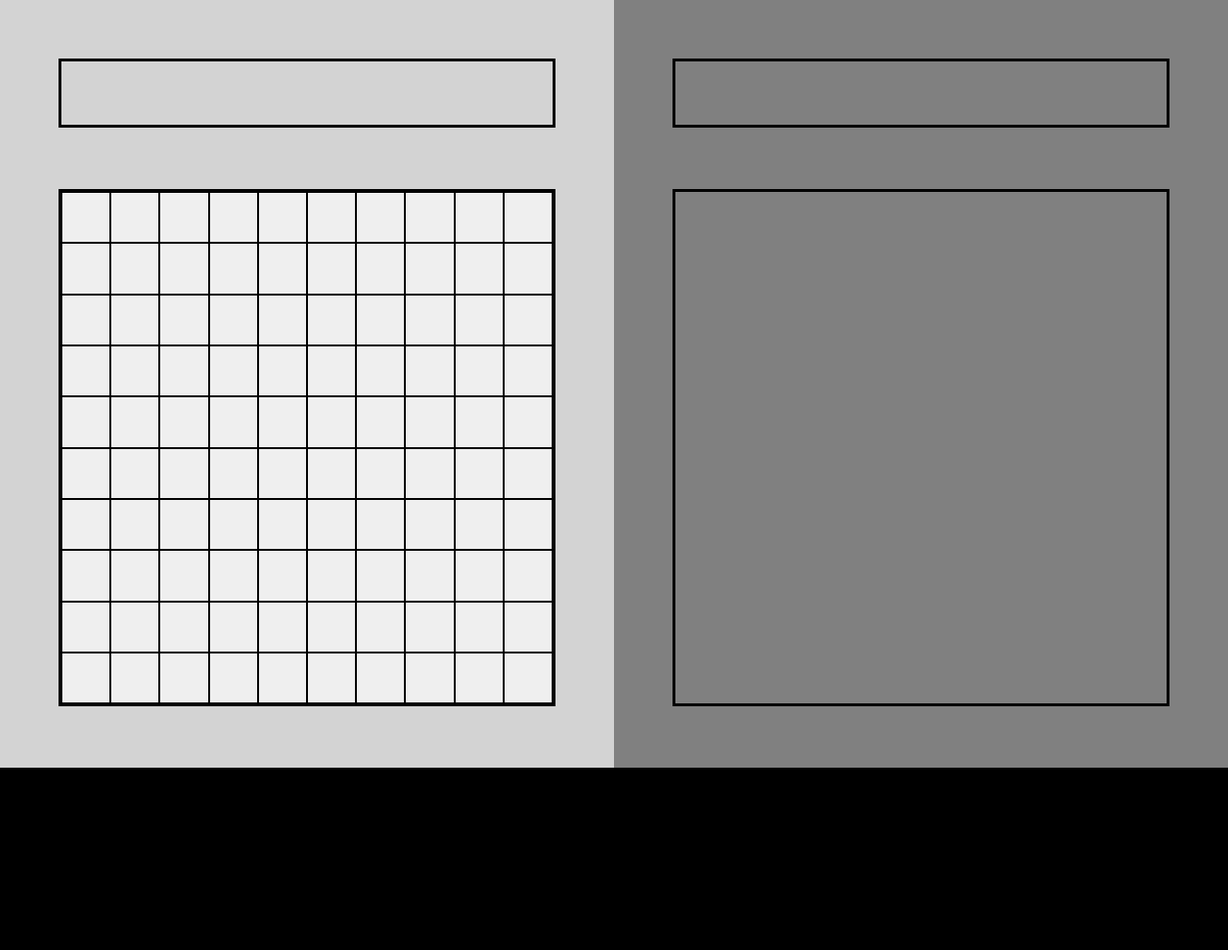
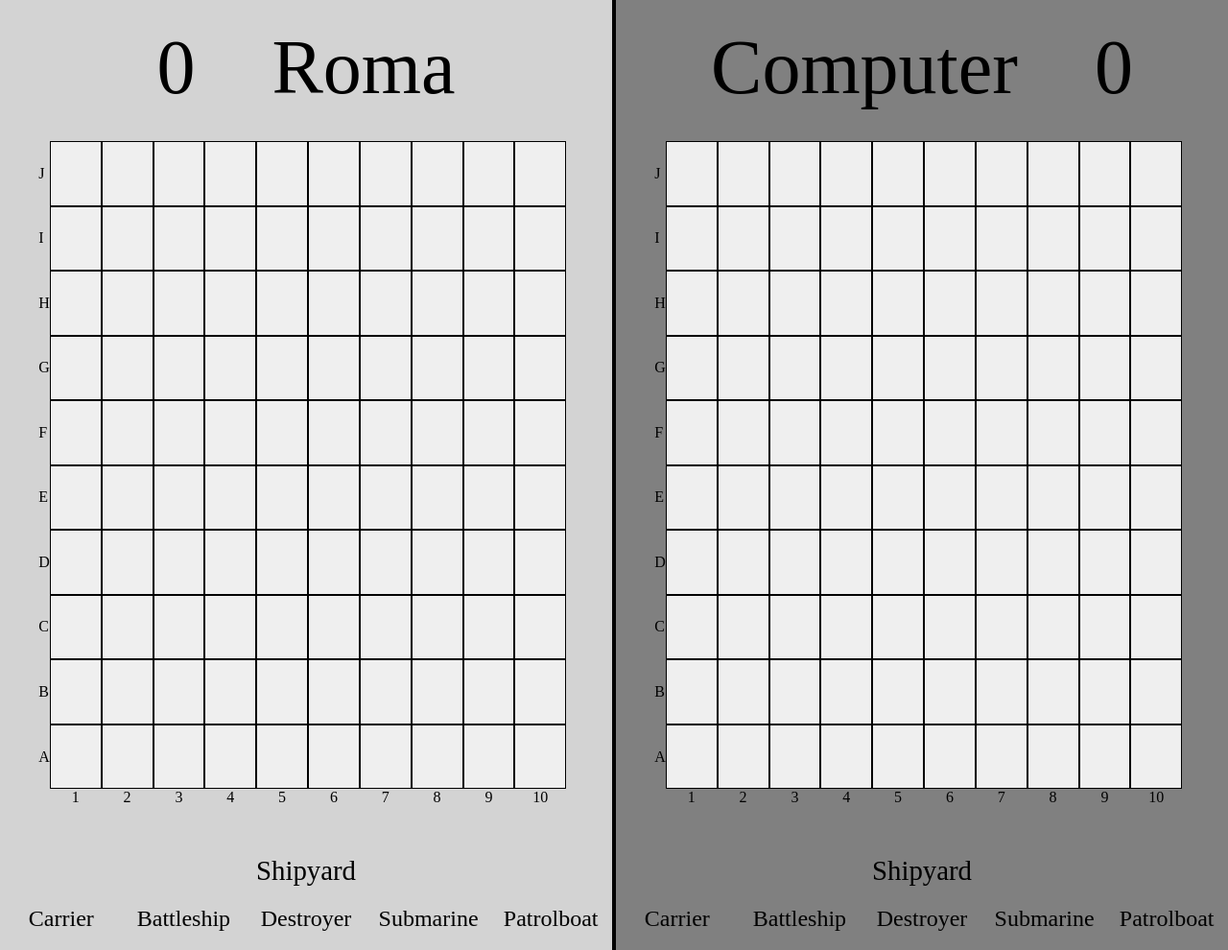
Before and after one commit to gerby876/TOP_battle, a website built with webpack: page src/template.html in a window 1280 px wide. Shown: the whole page at 96% size. Before the commit the page ends 800 px from the top, so only its background shows below. Built offline with nearby package versions, Linux system fonts and the light colour scheme.

Commit message:
Work on styling add shipyard add score change board size change font sizes for player name score and ships

```diff
--- a/src/style.css
+++ b/src/style.css
@@ -10,35 +10,78 @@ body {
 .player1 {
   background-color: lightgray;
   display: grid;
-  grid-template-rows: 1fr 5fr;
+  grid-template-rows: 1fr 8fr 1fr;
+  border-right: solid;
+  border-width: 2px;
 }
 
 .player2 {
+  border-left: solid;
+  border-width: 2px;
   background-color: gray;
   display: grid;
-  grid-template-rows: 1fr 5fr;
+  grid-template-rows: 1fr 8fr 1fr;
+}
+
+.header {
+  width: 100%;
+  justify-self: center;
+  align-self: end;
+  height: 75%;
+  display: flex;
+  justify-content: center;
+}
+
+.score1 {
+  font-size: 5em;
+  padding-right: 1em;
+}
+
+.score2 {
+  font-size: 5em;
+  padding-left: 1em;
 }
 
 .name {
-  border: solid;
-  width: 80%;
-  justify-self: center;
-  align-self: end;
-  height: 50%;
+  font-size: 5em;
 }
 
 .board {
-  border: solid;
-  border-color: black;
-  width: 80%;
-  height: 80%;
-  align-self: center;
-  justify-self: center;
+  width: 90%;
+  height: 90%;
   display: grid;
-  grid-template-columns: 1fr 1fr 1fr 1fr 1fr 1fr 1fr 1fr 1fr 1fr;
-  grid-template-rows: auto;
+  grid-template-columns: 1fr 15fr;
+  grid-template-rows: 18fr 1fr;
+  padding-top: 3em;
+  padding-left: 1em;
   align-items: center;
   justify-items: center;
+}
+
+.squares {
+  background-color: green;
+  display: grid;
+  grid-template-columns: repeat(10, 1fr);
+  grid-auto-rows: 1fr;
+  height: 100%;
+  width: 100%;
+}
+.columns {
+  grid-column-start: 2;
+  grid-column-end: 3;
+  display: grid;
+  grid-template-columns: repeat(10, 1fr);
+  justify-items: center;
+  height: 100%;
+  width: 100%;
+}
+.rows {
+  display: grid;
+  grid-template-rows: repeat(10, 1fr);
+  align-items: center;
+  justify-content: end;
+  height: 100%;
+  width: 100%;
 }
 
 button {
@@ -49,3 +92,24 @@ button {
   border-color: black;
   border-width: 1px;
 }
+
+.shipyard {
+  display: grid;
+  justify-items: center;
+  align-items: center;
+  grid-template-rows: 1fr 2fr;
+  width: 100%;
+}
+
+.title {
+  font-size: 1.8em;
+}
+
+.ships {
+  display: grid;
+  grid-template-columns: repeat(5, 1fr);
+  width: 100%;
+  justify-items: center;
+  align-items: center;
+  font-size: 1.5em;
+}
--- a/src/template.html
+++ b/src/template.html
@@ -7,8 +7,24 @@
   </head>
   <body>
     <div class="player1">
-      <div class="name"></div>
+      <div class="header">
+        <div class="score1">0</div>
+        <div class="name">Roma</div>
+      </div>
       <div class="board">
+        <div class="rows">
+          <div>J</div>
+          <div>I</div>
+          <div>H</div>
+          <div>G</div>
+          <div>F</div>
+          <div>E</div>
+          <div>D</div>
+          <div>C</div>
+          <div>B</div>
+          <div>A</div>
+        </div>
+        <div class="squares">
           <button></button><button></button><button></button><button></button
           ><button></button><button></button><button></button><button></button
           ><button></button><button></button><button></button><button></button
@@ -35,10 +51,98 @@
           ><button></button><button></button><button></button><button></button
           ><button></button><button></button><button></button><button></button>
         </div>
+        <div class="columns">
+          <div>1</div>
+          <div>2</div>
+          <div>3</div>
+          <div>4</div>
+          <div>5</div>
+          <div>6</div>
+          <div>7</div>
+          <div>8</div>
+          <div>9</div>
+          <div>10</div>
+        </div>
+      </div>
+      <div class="shipyard">
+        <div class="title">Shipyard</div>
+        <div class="ships">
+          <div class="carrier">Carrier</div>
+          <div class="battleship">Battleship</div>
+          <div class="destroyer">Destroyer</div>
+          <div class="submarine">Submarine</div>
+          <div class="patrolboat">Patrolboat</div>
+        </div>
+      </div>
     </div>
     <div class="player2">
-      <div class="name"></div>
-      <div class="board"></div>
+      <div class="header">
+        <div class="name">Computer</div>
+        <div class="score2">0</div>
+      </div>
+      <div class="board">
+        <div class="rows">
+          <div>J</div>
+          <div>I</div>
+          <div>H</div>
+          <div>G</div>
+          <div>F</div>
+          <div>E</div>
+          <div>D</div>
+          <div>C</div>
+          <div>B</div>
+          <div>A</div>
+        </div>
+        <div class="squares">
+          <button></button><button></button><button></button><button></button
+          ><button></button><button></button><button></button><button></button
+          ><button></button><button></button><button></button><button></button
+          ><button></button><button></button><button></button><button></button
+          ><button></button><button></button><button></button><button></button
+          ><button></button><button></button><button></button><button></button
+          ><button></button><button></button><button></button><button></button
+          ><button></button><button></button><button></button><button></button
+          ><button></button><button></button><button></button><button></button
+          ><button></button><button></button><button></button><button></button
+          ><button></button><button></button><button></button><button></button
+          ><button></button><button></button><button></button><button></button
+          ><button></button><button></button><button></button><button></button
+          ><button></button><button></button><button></button><button></button
+          ><button></button><button></button><button></button><button></button
+          ><button></button><button></button><button></button><button></button
+          ><button></button><button></button><button></button><button></button
+          ><button></button><button></button><button></button><button></button
+          ><button></button><button></button><button></button><button></button
+          ><button></button><button></button><button></button><button></button
+          ><button></button><button></button><button></button><button></button
+          ><button></button><button></button><button></button><button></button
+          ><button></button><button></button><button></button><button></button
+          ><button></button><button></button><button></button><button></button
+          ><button></button><button></button><button></button><button></button>
+        </div>
+        <div class="columns">
+          <div>1</div>
+          <div>2</div>
+          <div>3</div>
+          <div>4</div>
+          <div>5</div>
+          <div>6</div>
+          <div>7</div>
+          <div>8</div>
+          <div>9</div>
+          <div>10</div>
+        </div>
+      </div>
+      <div class="shipyard">
+        <div class="title">Shipyard</div>
+        <div class="ships">
+          <div class="carrier">Carrier</div>
+          <div class="battleship">Battleship</div>
+          <div class="destroyer">Destroyer</div>
+          <div class="submarine">Submarine</div>
+          <div class="patrolboat">Patrolboat</div>
+        </div>
+      </div>
     </div>
   </body>
 </html>
```
Lines whose indentation alone changed are shown as unchanged.
